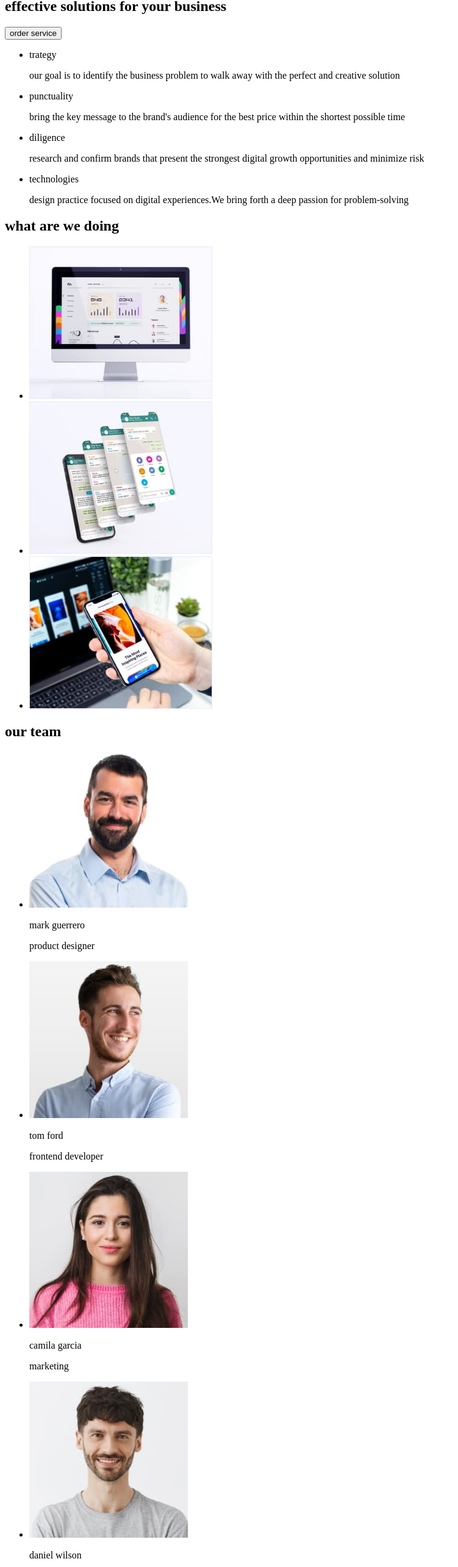
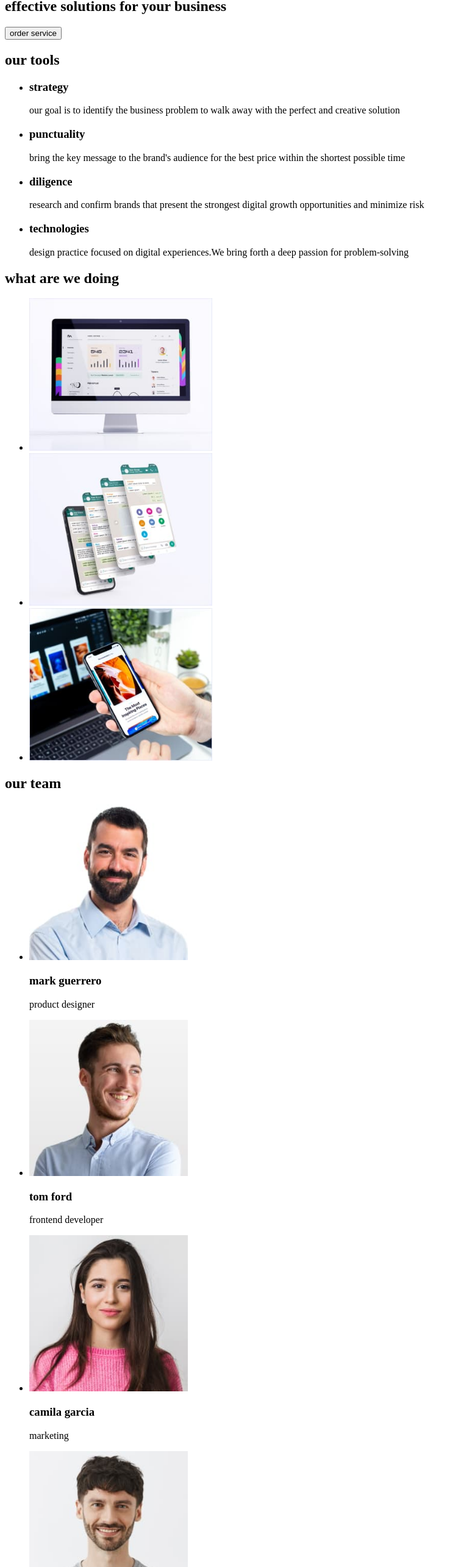
Before and after one commit to PRO100NRG/goit-markup-hw-01, a plain HTML site: page index.html in a window 1280 px wide. Shown: the part 171-2740 px from the top of the page at 61% size, without its empty margins (0-751 px from the left). Drawn offline with Linux system fonts and the light colour scheme.

Commit message:
finish 1

```diff
--- a/index.html
+++ b/index.html
@@ -27,30 +27,31 @@
         <button type="button">order service</button>
       </section>
       <section>
+        <h2>our tools</h2>
         <ul>
           <li>
-            <p>trategy</p>
+            <h3>strategy</h3>
             <p>
               our goal is to identify the business problem to walk away with the
               perfect and creative solution
             </p>
           </li>
           <li>
-            <p>punctuality</p>
+            <h3>punctuality</h3>
             <p>
               bring the key message to the brand's audience for the best price
               within the shortest possible time
             </p>
           </li>
           <li>
-            <p>diligence</p>
+            <h3>diligence</h3>
             <p>
               research and confirm brands that present the strongest digital
               growth opportunities and minimize risk
             </p>
           </li>
           <li>
-            <p>technologies</p>
+            <h3>technologies</h3>
             <p>
               design practice focused on digital experiences.We bring forth a
               deep passion for problem-solving
@@ -71,22 +72,22 @@
         <ul>
           <li>
             <img src="./imeges/img4.jpg" alt="mark" width="260" />
-            <p>mark guerrero</p>
+            <h3>mark guerrero</h3>
             <p>product designer</p>
           </li>
           <li>
             <img src="./imeges/img5.jpg" alt="tom" width="260" />
-            <p>tom ford</p>
+            <h3>tom ford</h3>
             <p>frontend developer</p>
           </li>
           <li>
             <img src="./imeges/img6.jpg" alt="camila" width="260" />
-            <p>camila garcia</p>
+            <h3>camila garcia</h3>
             <p>marketing</p>
           </li>
           <li>
             <img src="./imeges/img7.jpg" alt="daniel" width="260" />
-            <p>daniel wilson</p>
+            <h3>daniel wilson</h3>
             <p>ui designer</p>
           </li>
         </ul>
```
